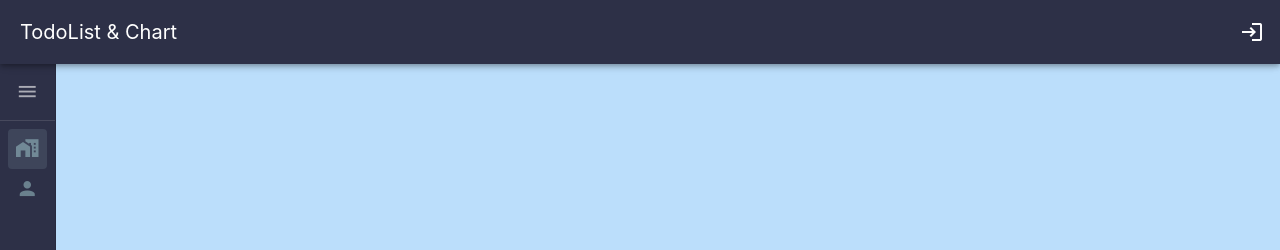
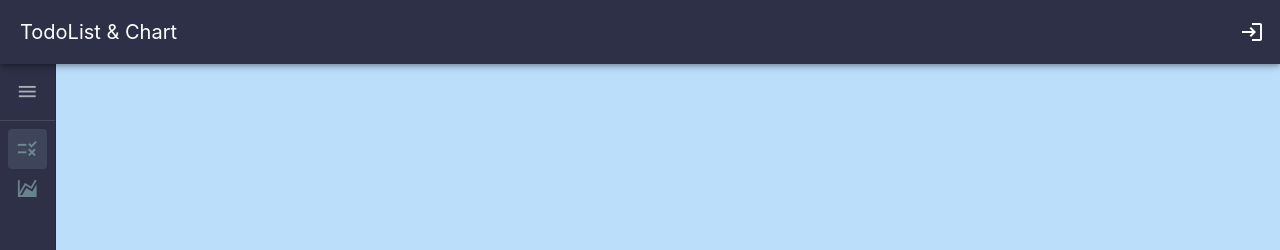
Before and after one commit to WaiYanYeNaing/TodoAndChart, a Vue app: page / in a window 1280 px wide. Shown: the top 250 px of the page. Built offline with nearby package versions, Linux system fonts and the light colour scheme.

Commit message:
update icon

```diff
--- a/src/App.vue
+++ b/src/App.vue
@@ -68,7 +68,7 @@
           ><RouterLink to="/" style="text-decoration: none; color: #93b7be">
             <v-list-item
               :class="{ 'active-item': $route.path === '/' }"
-              prepend-icon="mdi-home-city"
+              prepend-icon="mdi-list-status"
               title="TodoList"
               value="todoList"
             ></v-list-item>
@@ -76,7 +76,7 @@
           <RouterLink to="/chart" style="text-decoration: none; color: #93b7be">
             <v-list-item
               :class="{ 'active-item': $route.path === '/chart' }"
-              prepend-icon="mdi-account"
+              prepend-icon="mdi-chart-areaspline"
               title="Chart"
               value="chart"
             ></v-list-item>
```
